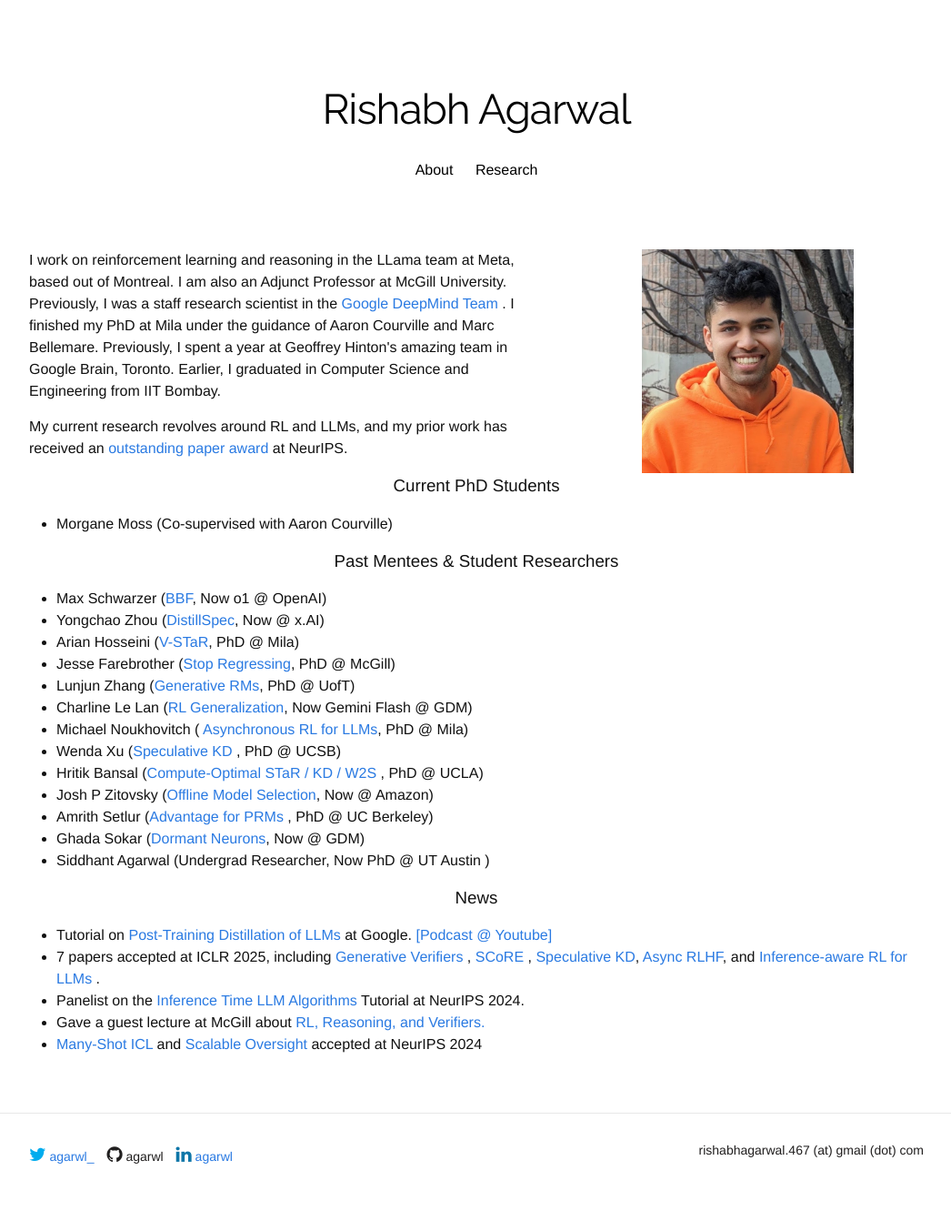
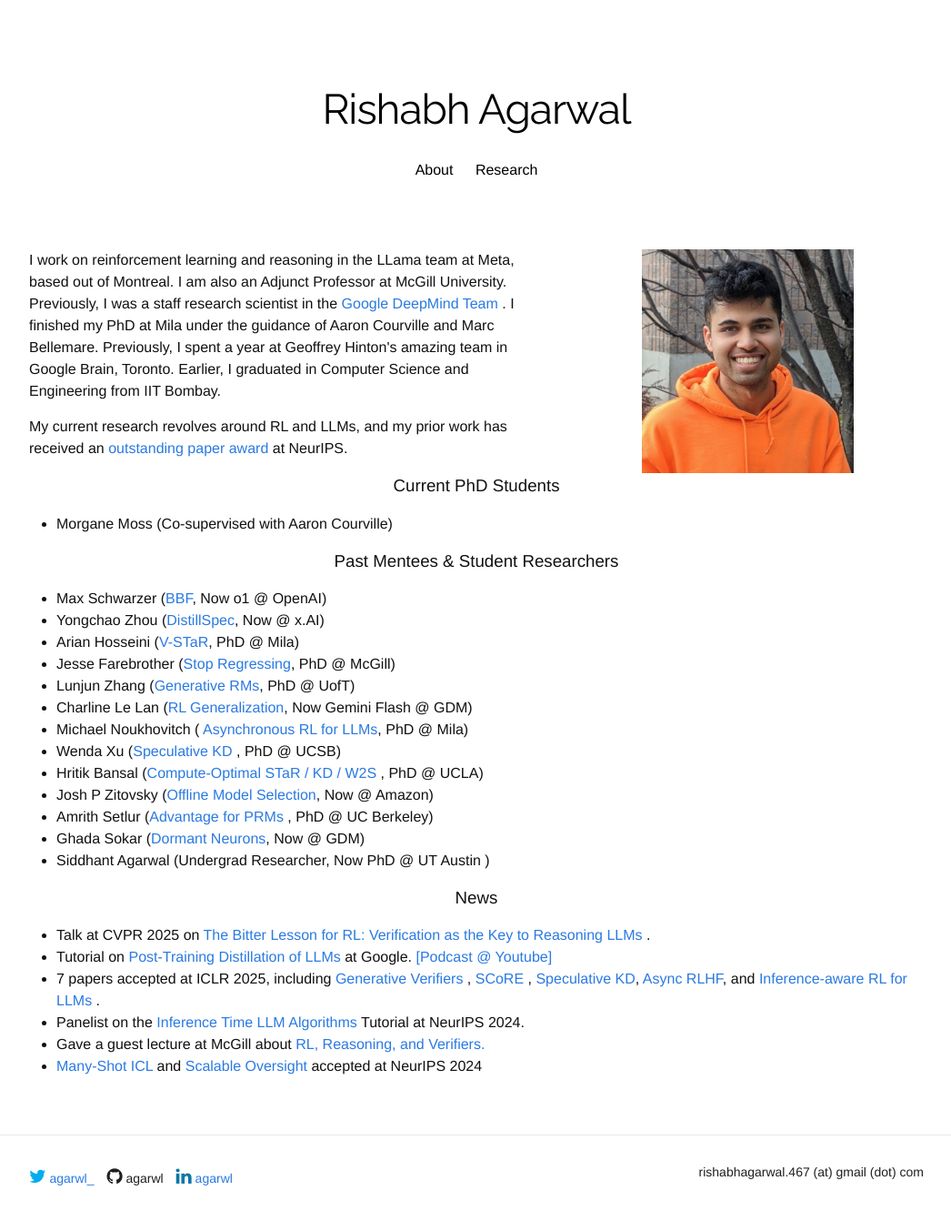
Before and after one commit to agarwl/agarwl.github.io, a Jekyll site: the page built from index.html, in a window 1280 px wide. Shown: the whole page at 91% size, without its empty margins (116-1162 px from the left). Built offline with Jekyll 4.4.1, drawn with Linux system fonts in a browser that asks for light colours; nearby versions of some CDN libraries; some web fonts are replaced; a style sheet for code colours, icons or effects is not loaded; before the commit the page ends 1329 px from its top, so only the background shows below that.

Commit message:
Update index.html

```diff
--- a/index.html
+++ b/index.html
@@ -46,6 +46,7 @@ title: "Rishabh Agarwal"
 
 <h3 id='news'> News </h1>
 <ul>
+  <li> Talk at CVPR 2025 on <a href="https://drive.google.com/file/d/1xd9gPMakWhKl5JlcQqrAIN7gVoxNsS5M/view"> The Bitter Lesson for RL: Verification as the Key to Reasoning LLMs </a>.
   <li> Tutorial on <a href="https://drive.google.com/file/d/1xMohjQcTmQuUd_OiZ3hB1r47WB1WM3Am/view"> Post-Training Distillation of LLMs </a> at Google. <a href="https://www.youtube.com/watch?v=O1AR4iL30mg"> [Podcast @ Youtube] </a>  </li>
   <li> 7 papers accepted at ICLR 2025, including <a href="https://arxiv.org/abs/2408.15240"> Generative Verifiers </a>, <a href="https://arxiv.org/abs/2409.12917"> SCoRE </a>,  <a href="https://arxiv.org/abs/2410.11325"> Speculative KD</a>, <a href="https://arxiv.org/abs/2410.18252"> Async RLHF</a>, and <a href="https://arxiv.org/abs/2412.15287"> Inference-aware RL for LLMs </a>. </li>
   <li> Panelist on the <a href="https://cmu-l3.github.io/neurips2024-inference-tutorial/"> Inference Time LLM Algorithms </a> Tutorial at NeurIPS 2024. </li>
```
